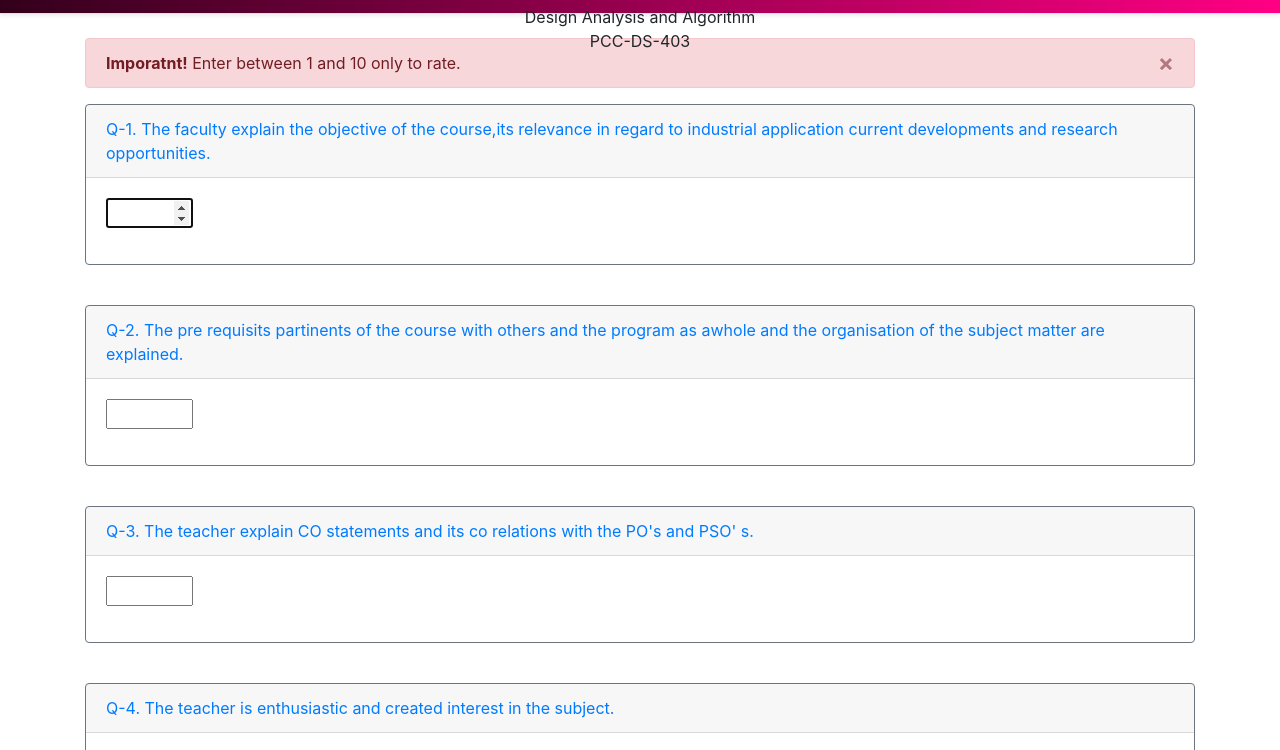
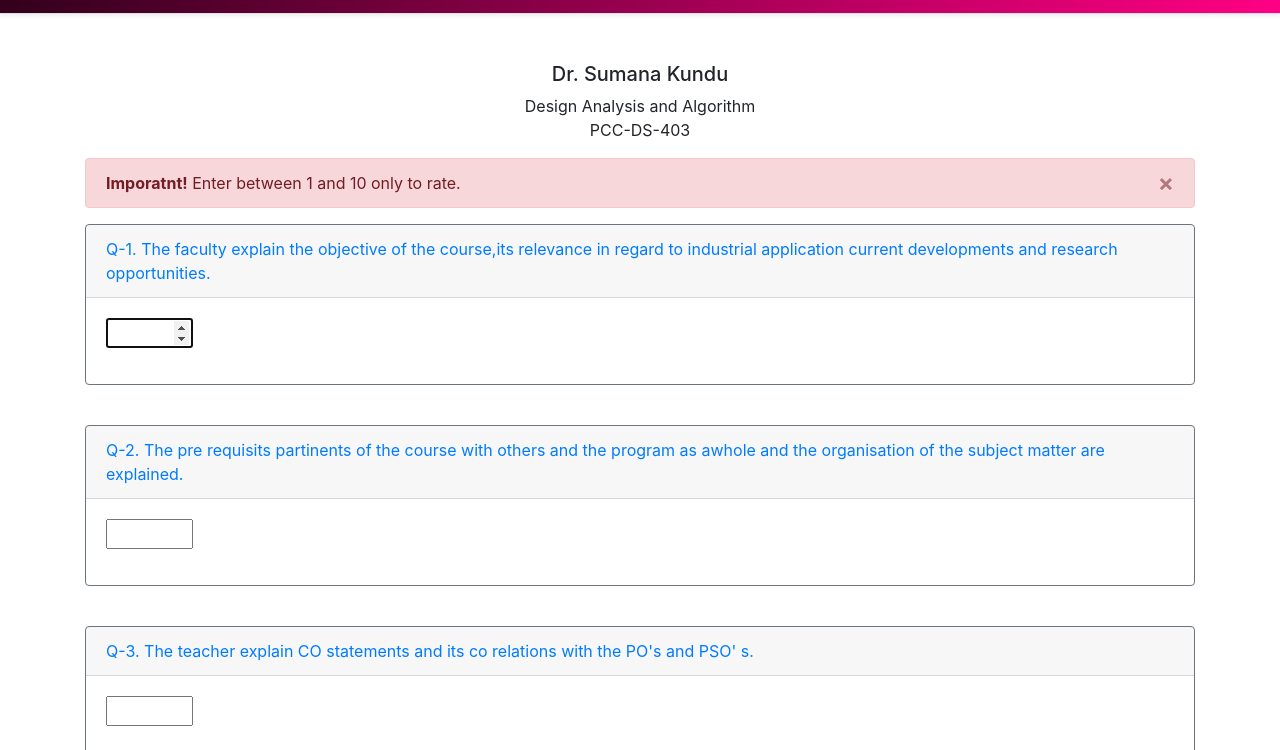
Before and after one commit to SANJUKTA-GOSWAMI/final_db, a website: page public_html/t1.html in a window 1280 px wide. Shown: the part 75-825 px from the top of the page. Drawn offline with nearby package versions, Linux system fonts and the light colour scheme; a script that the page names is missing.

Commit message:
solved error

```diff
--- a/public_html/t1.html
+++ b/public_html/t1.html
@@ -30,7 +30,7 @@
     </div>
   </div>
       <div class="container" >
-        <div class="text-center mt-5 fixed-top">
+        <div class="text-center mt-5 ">
             <h5>Dr. Sumana Kundu</h5>
             <p>Design Analysis and Algorithm<br>PCC-DS-403</p>
         </div>
```
Also changed, not shown: public_html/login.html (+1 -1 lines).
